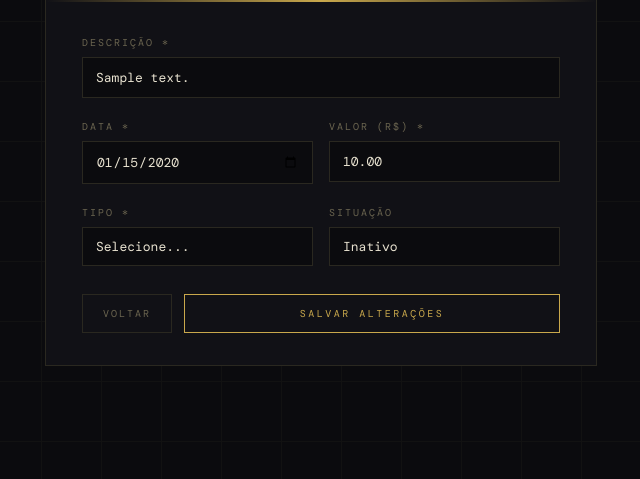
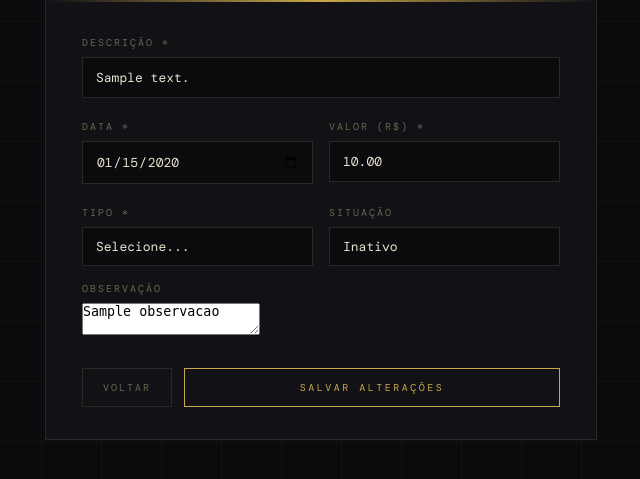
Before and after one commit to jeferson-scheibler/aurum-fintech, a Flask app: page /lancamentos/editar/1 in a window 1280 px wide. Shown: the part 219-698 px from the top of the page, without its empty margins (319-959 px from the left). Run offline with Flask 3, Linux system fonts and the light colour scheme; a user stored in the database is signed in; a database or web service that is not in the repository returns one stand-in record (values such as "Sample title"); some libraries are stand-ins or nearby versions; some web fonts are replaced.

Commit message:
feat: adiciona campo observacao nos lancamentos (#10)

```diff
--- a/app.py
+++ b/app.py
@@ -272,6 +272,7 @@ def novo_lancamento():
         valor           = request.form['valor'].replace(',', '.')
         tipo_lancamento = request.form['tipo_lancamento']
         situacao        = request.form.get('situacao', 'ativo')
+        observacao      = request.form.get('observacao', '').strip()
 
         if not all([descricao, data_lancamento, valor, tipo_lancamento]):
             erro = 'Preencha todos os campos obrigatórios.'
@@ -280,9 +281,9 @@ def novo_lancamento():
                 conn = get_conn()
                 cur  = conn.cursor()
                 cur.execute(
-                    """INSERT INTO lancamento (descricao, data_lancamento, valor, tipo_lancamento, situacao)
-                       VALUES (%s, %s, %s, %s, %s) RETURNING id""",
-                    (descricao, data_lancamento, float(valor), tipo_lancamento, situacao)
+                    """INSERT INTO lancamento (descricao, data_lancamento, valor, tipo_lancamento, situacao, observacao)
+                       VALUES (%s, %s, %s, %s, %s, %s) RETURNING id""",
+                    (descricao, data_lancamento, float(valor), tipo_lancamento, situacao, observacao)
                 )
                 novo_id = cur.fetchone()[0]
                 conn.commit()
@@ -292,7 +293,7 @@ def novo_lancamento():
                 enviar_email(
                     assunto=f'[Aurum] Novo lançamento — {descricao}',
                     campos=dict(id=novo_id, descricao=descricao, data_lancamento=data_lancamento,
-                                valor=valor, tipo_lancamento=tipo_lancamento, situacao=situacao),
+                                valor=valor, tipo_lancamento=tipo_lancamento, situacao=situacao, observacao=observacao),
                     acao='criado',
                     email_destinatario=session.get('usuario_email', ''),
                 )
@@ -319,6 +320,7 @@ def editar_lancamento(id):
         valor           = request.form['valor'].replace(',', '.')
         tipo_lancamento = request.form['tipo_lancamento']
         situacao        = request.form.get('situacao', 'ativo')
+        observacao      = request.form.get('observacao', '')
 
         if not all([descricao, data_lancamento, valor, tipo_lancamento]):
             erro = 'Preencha todos os campos obrigatórios.'
@@ -327,9 +329,9 @@ def editar_lancamento(id):
                 cur.execute(
                     """UPDATE lancamento
                        SET descricao=%s, data_lancamento=%s, valor=%s,
-                           tipo_lancamento=%s, situacao=%s
+                           tipo_lancamento=%s, situacao=%s, observacao=%s
                        WHERE id=%s""",
-                    (descricao, data_lancamento, float(valor), tipo_lancamento, situacao, id)
+                    (descricao, data_lancamento, float(valor), tipo_lancamento, situacao, observacao, id)
                 )
                 conn.commit()
                 cur.close(); conn.close()
@@ -338,7 +340,7 @@ def editar_lancamento(id):
                 enviar_email(
                     assunto=f'[Aurum] Lançamento atualizado — {descricao}',
                     campos=dict(id=id, descricao=descricao, data_lancamento=data_lancamento,
-                                valor=valor, tipo_lancamento=tipo_lancamento, situacao=situacao),
+                                valor=valor, tipo_lancamento=tipo_lancamento, situacao=situacao, observacao=observacao),
                     acao='atualizado',
                     email_destinatario=session.get('usuario_email', ''),
                 )
--- /dev/null
+++ b/migrations/V3__add_observacao.sql
@@ -0,0 +1 @@
+ALTER TABLE lancamento ADD COLUMN IF NOT EXIST observacao TEXT
--- a/templates/form_lancamento.html
+++ b/templates/form_lancamento.html
@@ -198,6 +198,10 @@
             <option value="inativo" {% if lancamento and lancamento.situacao == 'inativo' %}selected{% endif %}>Inativo</option>
           </select>
         </div>
+        <div>
+          <label for="observacao">Observação</label>
+	  <textarea id="observacao" name="observacao" maxlength="255" placeholder="Ex: Salário, Aluguel..." >{{ lancamento.observacao if lancamento }}</textarea>
+        </div>
       </div>
 
       <div class="form-actions">
--- a/templates/lancamentos.html
+++ b/templates/lancamentos.html
@@ -379,7 +379,7 @@
     <table>
       <thead>
         <tr>
-          <th>#</th><th>Descrição</th><th>Data</th><th>Tipo</th><th>Valor</th><th>Situação</th><th>Ações</th>
+          <th>#</th><th>Descrição</th><th>Data</th><th>Tipo</th><th>Valor</th><th>Situação</th><th>Observação</th><th>Ações</th>
         </tr>
       </thead>
       <tbody>
@@ -401,6 +401,7 @@
               {{ 'Ativo' if r.situacao == 'ativo' else 'Inativo' }}
             </span>
           </td>
+          <td>{{ r.observacao }}</td>
           <td class="td-actions">
             <a href="/lancamentos/editar/{{ r.id }}" class="btn-edit">Editar</a>
             <button class="btn-del" onclick="abrirModal({{ r.id }}, '{{ r.descricao|e }}')">Excluir</button>
```
